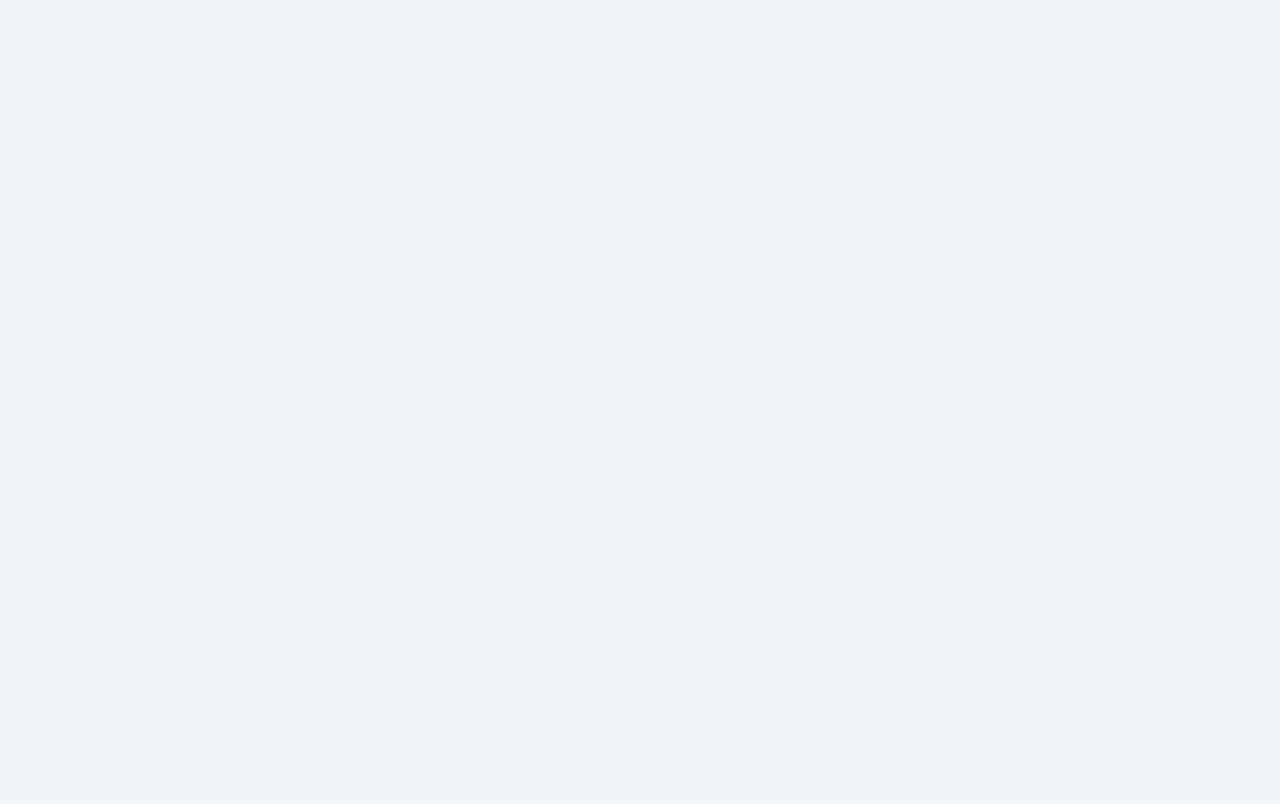
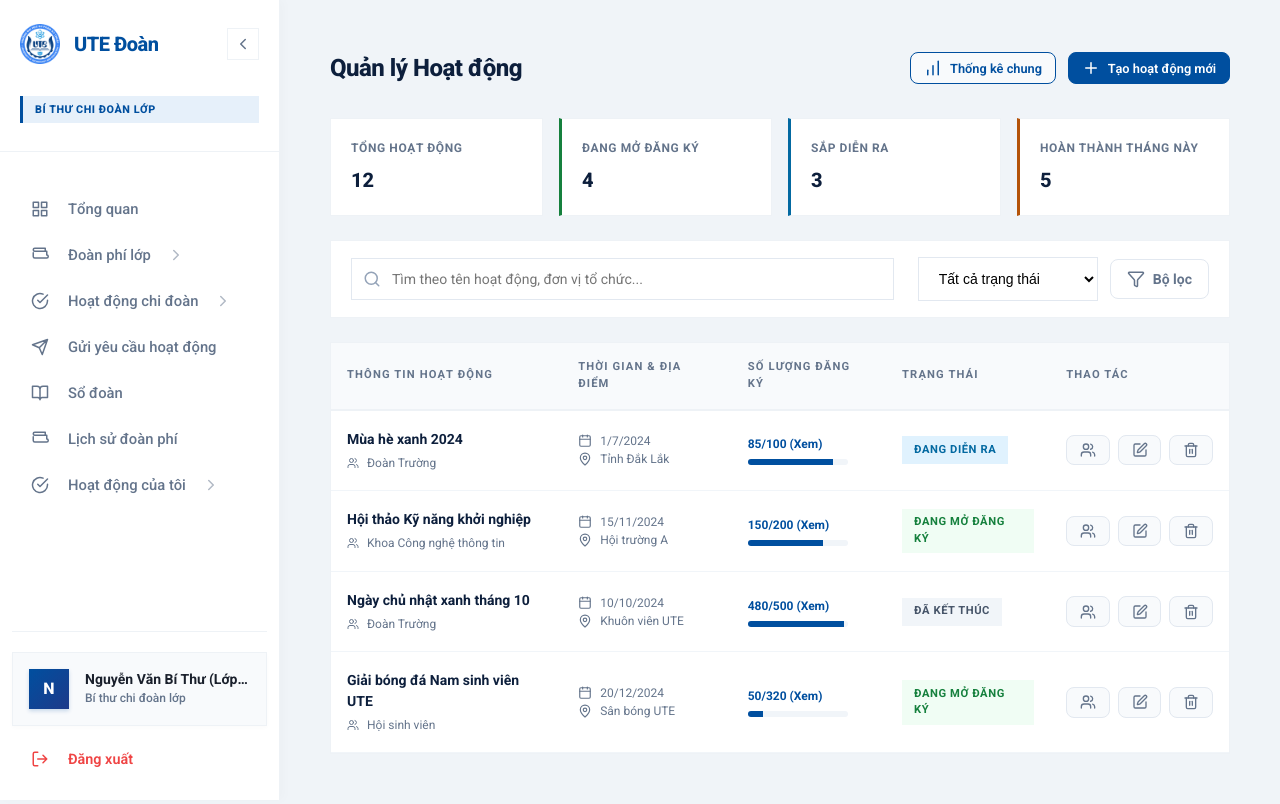
Before and after one commit to NguyenDangViet2005/225-DAPM-Nhom18, a React (Vite) app in the folder FE/: page /doan-truong/hoat-dong/quan-ly in a window 1280 px wide. Before the commit this address led to /login. Built offline with nearby package versions, Linux system fonts and the light colour scheme.

Commit message:
merge bithu

```diff
--- a/FE/src/components/commons/forms/LoginForm.jsx
+++ b/FE/src/components/commons/forms/LoginForm.jsx
@@ -1,17 +1,39 @@
 import { useState } from 'react';
+import { useAuth } from '@/hooks/useAuth';
+import { ROLES } from '@/constants/roles';
+import { MOCK_USERS } from '@/data/mockUsers';
 
 const LoginForm = ({ onForgotPassword }) => {
   const [username, setUsername] = useState('');
   const [password, setPassword] = useState('');
   const [isLoading, setIsLoading] = useState(false);
+  const { login } = useAuth();
 
   const handleSubmit = (e) => {
     e.preventDefault();
     setIsLoading(true);
+
+    // Giả lập logic login theo bộ mock data
     setTimeout(() => {
       setIsLoading(false);
-      window.location.href = '/dashboard';
-    }, 1400);
+
+      const foundUser = Object.values(MOCK_USERS).find(
+        u => u.username === username.toLowerCase() && u.password === password
+      );
+
+      if (!foundUser) {
+        alert('Tài khoản demo: admin, khoa, bithu, sv01. Mật khẩu: 123');
+        return;
+      }
+
+      let redirectPath = '/bi-thu/dashboard';
+      if (foundUser.role === ROLES.DOANTRUONG) redirectPath = '/doan-truong/dashboard';
+      if (foundUser.role === ROLES.DOANKHOA) redirectPath = '/doan-khoa/dashboard';
+      if (foundUser.role === ROLES.DOANVIEN) redirectPath = '/doan-vien/dashboard';
+
+      login(foundUser);
+      window.location.href = redirectPath;
+    }, 1000);
   };
 
   return (
--- a/FE/src/components/layouts/sidebar/Sidebar.css
+++ b/FE/src/components/layouts/sidebar/Sidebar.css
@@ -237,35 +237,57 @@
 .sidebar__user {
   display: flex;
   align-items: center;
-  gap: 0.875rem;
-  padding: 0.75rem 1rem;
-  background-color: var(--sidebar-hover-bg);
+  gap: 1rem;
+  padding: 1rem;
+  background-color: #f8fafc;
+  border: 1px solid var(--sidebar-border);
   margin-bottom: 0.75rem;
+  transition: all 0.2s cubic-bezier(0.4, 0, 0.2, 1);
+  box-shadow: 0 2px 4px rgba(0,0,0,0.02);
+}
+
+.sidebar__user:hover {
+  background-color: #fff;
+  border-color: var(--sidebar-primary);
+  box-shadow: 0 4px 12px rgba(0,0,0,0.05);
+  transform: translateY(-1px);
 }
 
 .sidebar__user-avatar {
-  width: 32px;
-  height: 32px;
-  background-color: var(--sidebar-primary);
+  width: 40px;
+  height: 40px;
+  background: linear-gradient(135deg, var(--sidebar-primary) 0%, #1e3a8a 100%);
   color: #fff;
   display: flex;
   align-items: center;
   justify-content: center;
-  font-weight: 700;
-  font-size: 0.875rem;
+  font-weight: 800;
+  font-size: 1rem;
+  flex-shrink: 0;
+  box-shadow: 0 2px 4px rgba(0, 79, 159, 0.2);
+}
+
+.sidebar__user-info {
+  flex: 1;
+  min-width: 0; /* Cho phép text-overflow hoạt động */
+  display: flex;
+  flex-direction: column;
+  gap: 2px;
 }
 
 .sidebar__user-name {
   font-size: 0.875rem;
-  font-weight: 600;
+  font-weight: 700;
   color: var(--sidebar-text);
   overflow: hidden;
   text-overflow: ellipsis;
   white-space: nowrap;
+  line-height: 1.2;
 }
 
 .sidebar__user-role {
   font-size: 0.75rem;
+  font-weight: 500;
   color: var(--sidebar-text-muted);
 }
 
--- a/FE/src/components/layouts/sidebar/Sidebar.jsx
+++ b/FE/src/components/layouts/sidebar/Sidebar.jsx
@@ -93,7 +93,6 @@ const Sidebar = ({
             </div>
             <div className="sidebar__user-info">
               <span className="sidebar__user-name">{user.name ?? 'Người dùng'}</span>
-              <br/>
               <span className="sidebar__user-role">{ROLE_LABELS[role] ?? role}</span>
             </div>
           </div>
--- a/FE/src/contexts/AuthContext.jsx
+++ b/FE/src/contexts/AuthContext.jsx
@@ -1,6 +1,8 @@
 import { createContext, useContext, useState, useEffect } from 'react';
 import { ROLE_PERMISSIONS } from '@/constants/permissions';
 import { ROLES } from '@/constants/roles';
+
+import { MOCK_USERS } from '@/data/mockUsers';
 
 /**
  * AuthContext – lưu trạng thái đăng nhập toàn cục.
@@ -10,12 +12,8 @@ const AuthContext = createContext(null);
 
 export const AuthProvider = ({ children }) => {
   // ── MOCK LOGIN TRONG QUÁ TRÌNH DEV ──────────────────────────
-  // Để hiển thị Dashboard ngay lập tức, ta gán user mặc định.
-  // Hãy đổi role sang ROLES.DOANKHOA để test giao diện cấp Khoa.
-  const [user, setUser] = useState({
-    name: 'Nguyễn Văn Bí Thư',
-    role: ROLES.BITHU,
-  });
+  // Để hiển thị Dashboard ngay lập tức, ta gán user mặc định từ mock data.
+  const [user, setUser] = useState(MOCK_USERS.bithu);
 
   const [isLoading, setIsLoading] = useState(true);
 
--- /dev/null
+++ b/FE/src/data/mockUsers.js
@@ -0,0 +1,43 @@
+import { ROLES } from '@/constants/roles';
+
+export const MOCK_USERS = {
+  admin: {
+    id: 'U001',
+    username: 'admin',
+    password: '123',
+    name: 'Ban Thường vụ Đoàn trường',
+    role: ROLES.DOANTRUONG,
+    email: 'doantruong@hcmute.edu.vn',
+    avatar: null
+  },
+  khoa: {
+    id: 'U002',
+    username: 'khoa',
+    password: '123',
+    name: 'Bí thư Liên chi đoàn Khoa Công nghệ Thông tin',
+    role: ROLES.DOANKHOA,
+    email: 'doankhoa_cntt@hcmute.edu.vn',
+    avatar: null
+  },
+  bithu: {
+    id: 'U003',
+    username: 'bithu',
+    password: '123',
+    name: 'Nguyễn Văn Bí Thư (Lớp 21110CL1)',
+    role: ROLES.BITHU,
+    email: 'bithu_21110cl1@student.hcmute.edu.vn',
+    avatar: null
+  },
+  doanvien: {
+    id: 'U004',
+    username: 'sv01',
+    password: '123',
+    name: 'Lê Văn Đoàn Viên',
+    role: ROLES.DOANVIEN,
+    email: '21110123@student.hcmute.edu.vn',
+    avatar: null
+  }
+};
+
+export const getAllMockUsers = () => Object.values(MOCK_USERS);
+export const getMockUserByUsername = (username) => MOCK_USERS[username] || null;
--- a/FE/src/routes/AppRoutes.jsx
+++ b/FE/src/routes/AppRoutes.jsx
@@ -7,7 +7,7 @@ const AppRoutes = () => {
   return (
     <Routes>
       {/* Public */}
-      <Route path="/" element={<Navigate to="/login" replace />} />
+      {/* <Route path="/" element={<Navigate to="/login" replace />} /> */}
       <Route path="/login" element={<Login />} />
 
       {/* Protected – mỗi role có route riêng */}
@@ -15,7 +15,7 @@ const AppRoutes = () => {
       {DoanTruongRoutes}
 
       {/* Fallback */}
-      <Route path="*" element={<Navigate to="/login" replace />} />
+      {/* <Route path="*" element={<Navigate to="/login" replace />} /> */}
     </Routes>
   );
 };
--- a/FE/src/routes/BiThuRoutes.jsx
+++ b/FE/src/routes/BiThuRoutes.jsx
@@ -17,23 +17,24 @@ import HoatDongLichSu from '@/pages/doanvien/hoat-dong-ca-nhan/HoatDongLichSu';
 import HoatDongDiem from '@/pages/doanvien/hoat-dong-ca-nhan/HoatDongDiem';
 
 const BiThuRoutes = (
-  <Route element={<ProtectedRoute allowedRoles={[ROLES.BITHU]} />}>
+  <Route path="/bi-thu" element={<ProtectedRoute allowedRoles={[ROLES.BITHU]} />}>
     <Route element={<DashboardLayout />}>
-      <Route path="/dashboard" element={<BiThuDashboard />} />
+      <Route index element={<BiThuDashboard />} />
+      <Route path="dashboard" element={<BiThuDashboard />} />
 
       {/* ── Quyền riêng Bí thư ── */}
-      <Route path="/doan-phi-lop/lap-danh-sach" element={<DoanPhiLop />} />
-      <Route path="/doan-phi-lop/gui" element={<DoanPhiLop />} />
-      <Route path="/hoat-dong-chi-doan/danh-sach" element={<HoatDongChiDoanDanhSach />} />
-      <Route path="/hoat-dong-chi-doan/xac-nhan" element={<HoatDongChiDoanXacNhan />} />
-      <Route path="/gui-yeu-cau-hoat-dong" element={<GuiYeuCauHoatDong />} />
+      <Route path="doan-phi-lop/lap-danh-sach" element={<DoanPhiLop />} />
+      <Route path="doan-phi-lop/gui" element={<DoanPhiLop />} />
+      <Route path="hoat-dong-chi-doan/danh-sach" element={<HoatDongChiDoanDanhSach />} />
+      <Route path="hoat-dong-chi-doan/xac-nhan" element={<HoatDongChiDoanXacNhan />} />
+      <Route path="gui-yeu-cau-hoat-dong" element={<GuiYeuCauHoatDong />} />
 
       {/* ── Kế thừa từ Đoàn viên ── */}
-      <Route path="/so-doan" element={<SoDoanCaNhan />} />
-      <Route path="/doan-phi/lich-su" element={<DoanPhiLichSu />} />
-      <Route path="/hoat-dong-ca-nhan/dang-ky" element={<HoatDongDangKy />} />
-      <Route path="/hoat-dong-ca-nhan/lich-su" element={<HoatDongLichSu />} />
-      <Route path="/hoat-dong-ca-nhan/diem" element={<HoatDongDiem />} />
+      <Route path="so-doan" element={<SoDoanCaNhan />} />
+      <Route path="doan-phi/lich-su" element={<DoanPhiLichSu />} />
+      <Route path="hoat-dong-ca-nhan/dang-ky" element={<HoatDongDangKy />} />
+      <Route path="hoat-dong-ca-nhan/lich-su" element={<HoatDongLichSu />} />
+      <Route path="hoat-dong-ca-nhan/diem" element={<HoatDongDiem />} />
     </Route>
   </Route>
 );
--- a/FE/src/routes/DoanTruongRoutes.jsx
+++ b/FE/src/routes/DoanTruongRoutes.jsx
@@ -20,19 +20,20 @@ import TaiKhoan from '@/pages/doantruong/tai-khoan/TaiKhoan';
  * DoanTruongRoutes – chỉ cho phép role DOANTRUONG
  */
 const DoanTruongRoutes = (
-  <Route element={<ProtectedRoute allowedRoles={[ROLES.DOANTRUONG]} />}>
+  <Route path="/doan-truong" element={<ProtectedRoute allowedRoles={[ROLES.DOANTRUONG]} />}>
     <Route element={<DashboardLayout />}>
-      <Route path="/dashboard" element={<Dashboard />} />
-      <Route path="/so-doan" element={<SoDoan />} />
-      <Route path="/doan-phi" element={<DoanPhi />} />
+      <Route index element={<Dashboard />} />
+      <Route path="dashboard" element={<Dashboard />} />
+      <Route path="so-doan" element={<SoDoan />} />
+      <Route path="doan-phi" element={<DoanPhi />} />
 
       {/* ── Hoạt động ─────────────────────────────────── */}
-      <Route path="/hoat-dong/quan-ly" element={<HoatDongQuanLy />} />
-      <Route path="/hoat-dong/duyet" element={<HoatDongDuyet />} />
-      <Route path="/hoat-dong/xac-nhan" element={<HoatDongXacNhan />} />
+      <Route path="hoat-dong/quan-ly" element={<HoatDongQuanLy />} />
+      <Route path="hoat-dong/duyet" element={<HoatDongDuyet />} />
+      <Route path="hoat-dong/xac-nhan" element={<HoatDongXacNhan />} />
 
-      <Route path="/yeu-cau" element={<YeuCau />} />
-      <Route path="/tai-khoan" element={<TaiKhoan />} />
+      <Route path="yeu-cau" element={<YeuCau />} />
+      <Route path="tai-khoan" element={<TaiKhoan />} />
     </Route>
   </Route>
 );
--- a/FE/src/routes/ProtectedRoute.jsx
+++ b/FE/src/routes/ProtectedRoute.jsx
@@ -9,15 +9,15 @@ import { useAuth } from '@/hooks/useAuth';
 const ProtectedRoute = ({ allowedRoles = [] }) => {
   const { user } = useAuth();
 
-  // 1. Kiểm tra đăng nhập
-  if (!user) {
-    return <Navigate to="/login" replace />;
-  }
+  // 1. Kiểm tra đăng nhập (Tạm thời tắt để dev)
+  // if (!user) {
+  //   return <Navigate to="/login" replace />;
+  // }
 
-  // 2. Kiểm tra quyền (nếu có yêu cầu)
-  if (allowedRoles.length > 0 && !allowedRoles.includes(user.role)) {
-    return <Navigate to="/login" replace />;
-  }
+  // 2. Kiểm tra quyền (Tạm thời tắt để dev)
+  // if (allowedRoles.length > 0 && !allowedRoles.includes(user.role)) {
+  //   return <Navigate to="/login" replace />;
+  // }
 
   // 3. Nếu OK, render con của Route
   return <Outlet />;
```
Also changed, not shown: FE/src/configs/SidebarConfig.js (+42 -28 lines).
